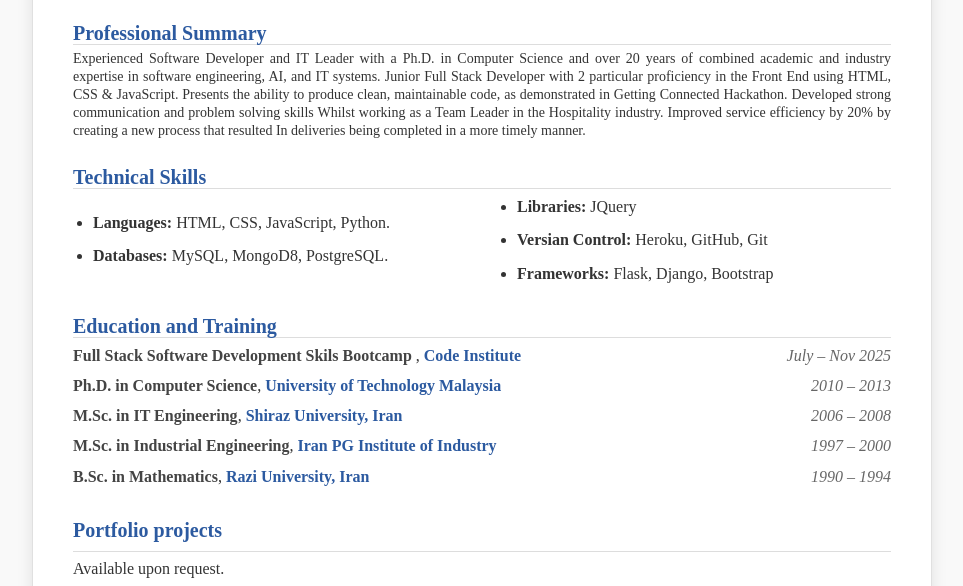
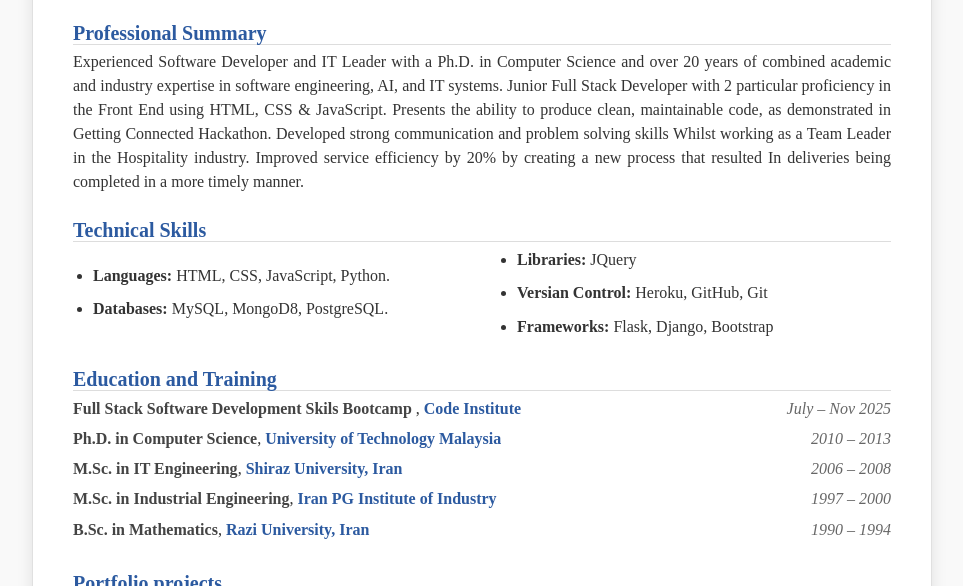
Before and after one commit to arokhlo/CV, a plain HTML site: page index.html in a window 1280 px wide. Shown: the part 214-800 px from the top of the page, without its empty margins (158-1121 px from the left). Drawn offline with Linux system fonts and the light colour scheme; a web font is replaced by a local one.

Commit message:
add font size

```diff
--- a/index.html
+++ b/index.html
@@ -134,7 +134,7 @@
         <!-- Professional Summary -->
 <div class="section">
     <h2 style="margin: 0 0 5px 0; padding: 0; line-height: 1.1;">Professional Summary</h2>
-    <p style="line-height: 1.3; margin: 0; padding: 0; text-align: justify; font-size: 14px;">
+    <p style="line-height: 1.5; margin: 0; padding: 0; text-align: justify; font-size: 16px;">
         Experienced Software Developer and IT Leader with a Ph.D. in Computer Science and over 20 years of
         combined academic and industry expertise in software engineering, AI, and IT systems. Junior Full Stack
         Developer with 2 particular proficiency in the Front End using HTML, CSS &
```
